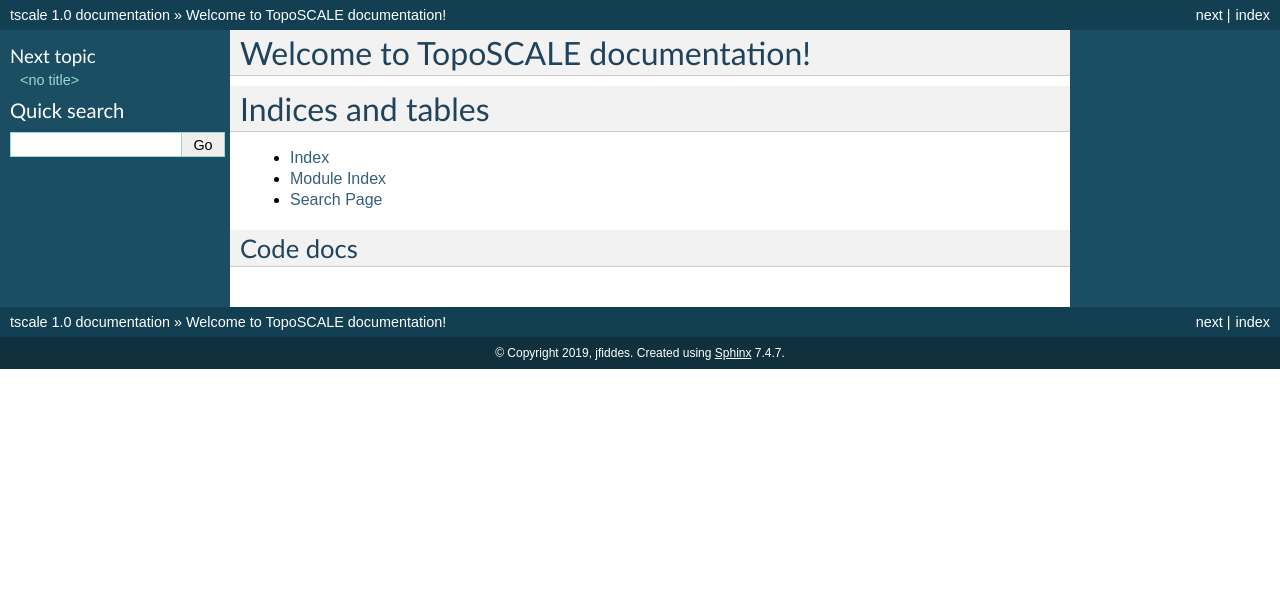
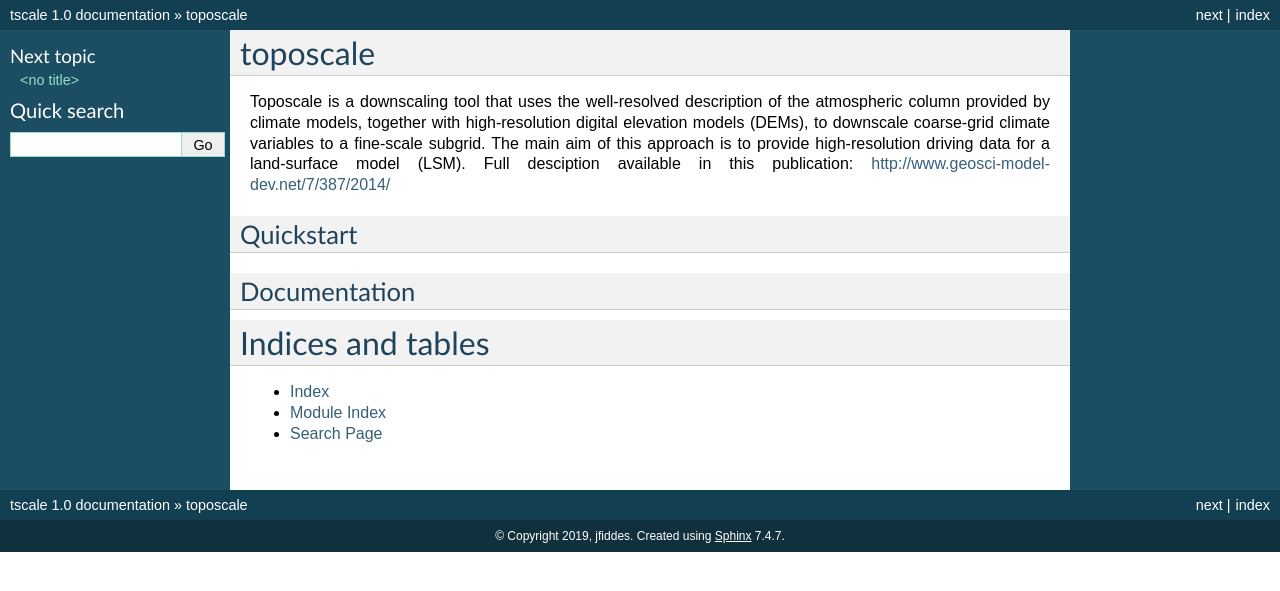
Before and after one commit to joelfiddes/tscaleV2, a Sphinx documentation site: the page built from docs/index.rst, in a window 1280 px wide. Shown: the top 591 px of the page. Built offline with Sphinx 7.4.7, drawn with Linux system fonts in a browser that asks for light colours.

Commit message:
docs edit

```diff
--- a/docs/index.rst
+++ b/docs/index.rst
@@ -3,8 +3,16 @@
    You can adapt this file completely to your liking, but it should at least
    contain the root `toctree` directive.
 
-Welcome to TopoSCALE documentation!
-===================================
+toposcale
+=========
+
+Toposcale is a downscaling tool that uses the well-resolved description of the atmospheric column provided by climate models, together with high-resolution digital elevation models (DEMs), to downscale coarse-grid climate variables to a fine-scale subgrid. The main aim of this approach is to provide high-resolution driving data for a land-surface model (LSM). Full desciption available in this publication: http://www.geosci-model-dev.net/7/387/2014/
+
+Quickstart
+----------
+
+Documentation
+----------
 
 .. toctree::
    :maxdepth: 2
@@ -21,7 +29,3 @@
 * :ref:`genindex`
 * :ref:`modindex`
 * :ref:`search`
-
-
-Code docs
-**************************
```
